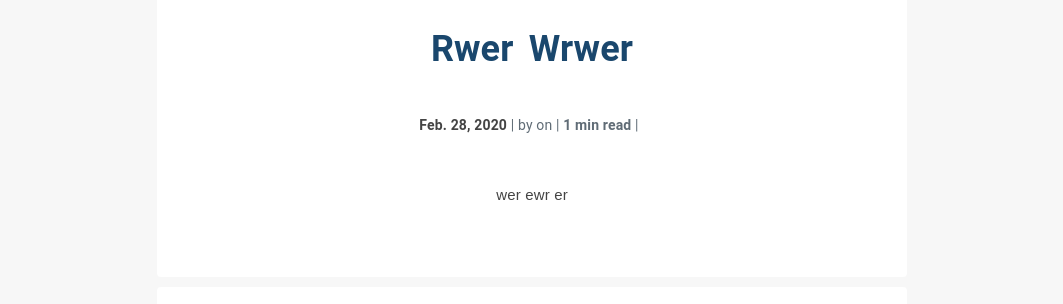
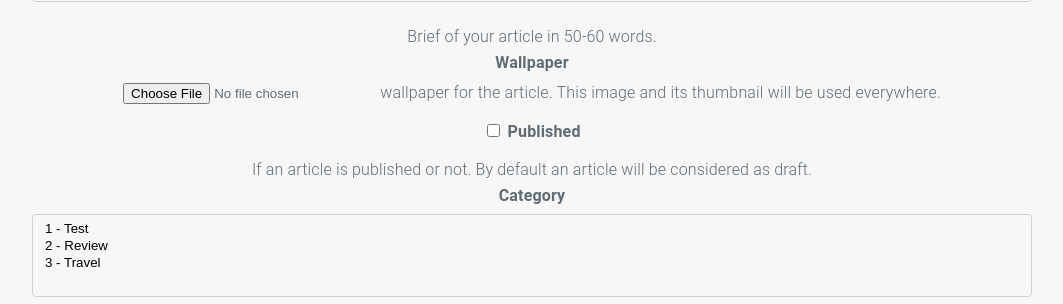
Before and after one commit to nalindobhal/django_blog, a Django app: page / in a window 1280 px wide. Shown: the part 385-689 px from the top of the page, without its empty margins (108-1171 px from the left). Run offline with Django 3.2, Linux system fonts and the light colour scheme; a user stored in the database is signed in; data comes from the database, SQL or seed files in the repository; both versions use the stored data as it was after the commit; some libraries are stand-ins or nearby versions.

Commit message:
Added views and serializers

```diff
--- a/Apps/Blog/forms.py
+++ b/Apps/Blog/forms.py
@@ -2,7 +2,7 @@ from django import forms
 from django.contrib.auth.forms import UserCreationForm as BaseUserCreationForm
 from django.contrib.auth.models import User
 
-from .models import Article
+from .models import Article, ArticleCategory
 
 
 class UserCreationForm(BaseUserCreationForm):
@@ -23,6 +23,9 @@ class UserCreationForm(BaseUserCreationForm):
 
 class ArticleForm(forms.ModelForm):
 
+    category = forms.ModelMultipleChoiceField(queryset=ArticleCategory.objects.all())
+
     class Meta:
         model = Article
+        exclude = ['slug', 'published_by']
         fields = '__all__'
--- a/Apps/Blog/models.py
+++ b/Apps/Blog/models.py
@@ -36,9 +36,9 @@ class ArticleCategory(BaseAppModel):
     def __str__(self):
         return '%s - %s' % (self.id, self.name)
 
-    @property
-    def get_absolute_url(self):
-        return reverse('blogs:category', kwargs={'slug': self.slug})
+    # @property
+    # def get_absolute_url(self):
+    #     return reverse('category', kwargs={'slug': self.slug})
 
     def save(self, force_insert=False, force_update=False, using=None, update_fields=None):
         self.slug = create_slug(self.name)
@@ -79,9 +79,9 @@ class Article(BaseAppModel):
     def __str__(self):
         return '%s-%s' % (self.id, self.name)
 
-    # @property
-    # def get_absolute_url(self):
-    #     return reverse('blog', kwargs={'slug': self.slug})
+    @property
+    def get_absolute_url(self):
+        return reverse('blog_view', kwargs={'slug': self.slug})
 
 
 # Comments model
--- a/Apps/Blog/serializers.py
+++ b/Apps/Blog/serializers.py
@@ -1,3 +1,5 @@
+from uuid import uuid4
+
 from rest_framework.serializers import ModelSerializer
 
 from .models import Article
@@ -7,4 +9,13 @@ class ArticleSerializer(ModelSerializer):
 
     class Meta:
         model = Article
-        fields = '__all__'
+        exclude = ['slug', 'published_by', 'published_on']
+
+
+    def create(self, validated_data):
+    	categories = validated_data.pop('category')
+    	slug = "-".join([validated_data['name'], str(uuid4())])
+    	article = Article.objects.create(slug=slug, **validated_data)
+    	for cat in categories:
+    		article.category.add(cat)
+    	return article
--- a/Apps/Blog/urls.py
+++ b/Apps/Blog/urls.py
@@ -2,22 +2,19 @@ from django.urls.conf import path
 from django.contrib.auth.views import LogoutView
 
 from .views import (
-index, BlogApiView,
+index, BlogApiView, BlogGetUpdateView,
 CustomLoginView, registration_view, LoginView
 )
 
 urlpatterns = [
     path('', index, name='index_page'),
-    path('blogs/', BlogApiView.as_view(), name='index_page'),
-    path('blogs/add/', BlogApiView.as_view(), name='add_blog'),
-    # path(r'^blogs/sanitize/$', sanitize_blog, name='sanitize_blog'),
+    path('blogs/', BlogApiView.as_view(), name='blogs_page'),
+    path('blogs/add/', index, name='add_blog'),
     # path(r'^blogs/upload/$', blog_upload_image, name='upload_blog_image'),
     # path(r'^blogs/tags/$', get_tags, name='get_tags'),
 
-    # path(r'^blogs/(?P<token>[\w.@+-]+)/edit/$', EditBlog.as_view(), name='blog-edit'),
 
-
-    # path(r'^blogs/(?P<slug>[\w.@+-]+)/$', blog_view, name='blog'),
+    path('blogs/<slug:slug>/', BlogGetUpdateView.as_view(), name='blog_view'),
     # path(r'^category/(?P<slug>[\w.@+-]+)/$', category_view, name='category'),
 
     # path(r'^api/comment/$', login_required(submit_comment, login_url=settings.REDIRECT_TO_LOGIN), name='comment'),
--- a/Apps/Blog/views.py
+++ b/Apps/Blog/views.py
@@ -5,8 +5,9 @@ from django.shortcuts import render, redirect
 from django.urls.base import reverse
 from django.views.decorators.http import require_http_methods
 
-from rest_framework.decorators import api_view, permission_classes, renderer_classes
-from rest_framework.permissions import AllowAny
+from rest_framework.authentication import SessionAuthentication, BasicAuthentication
+from rest_framework.decorators import api_view, permission_classes, renderer_classes, authentication_classes
+from rest_framework.permissions import AllowAny, IsAuthenticated
 from rest_framework.renderers import TemplateHTMLRenderer
 from rest_framework.response import Response
 from rest_framework import generics
@@ -49,17 +50,37 @@ class CustomLoginView(LoginView):
 @permission_classes((AllowAny,))
 @renderer_classes((TemplateHTMLRenderer,))
 def index(request):
-    blogs = Article.objects.filter(published=True)
-    return Response({'blogs': blogs}, template_name='index.html')
+    if not request.user.is_authenticated:
+        return redirect(reverse('login'))
+    return Response({'serializer': ArticleSerializer(), 'source': 'add'}, template_name='index.html')
 
 
 class BlogApiView(generics.ListCreateAPIView):
 
     serializer_class = ArticleSerializer
+    authentication_classes = [SessionAuthentication, BasicAuthentication]
+    permission_classes = [IsAuthenticated]
+    template_name = 'index.html'
 
     def get_queryset(self):
         return Article.objects.all()
 
     def get(self, request, *args, **kwargs):
         blogs = Article.objects.filter(published=True)
-        return Response({'blogs': blogs, 'form': ArticleForm()}, template_name='index.html')
+        return Response({'blogs': blogs, 'source': 'list'})
+
+    def create(self, request, *args, **kwargs):
+        serializer = self.serializer_class(data=request.data)
+        if serializer.is_valid():
+            serializer.save(published_by=self.request.user)
+        print(serializer.errors)
+        return Response({'errors': serializer.errors}, )
+
+    def perform_create(self, serializer):
+        serializer.save(published_by=self.request.user)
+
+
+class BlogGetUpdateView(generics.RetrieveUpdateAPIView):
+    serializer_class = ArticleSerializer
+    permission_classes = [IsAuthenticated]
+    template_name = 'index.html'
--- a/templates/base.html
+++ b/templates/base.html
@@ -20,7 +20,7 @@
     <ul>
         <li><a class="active" href="{% url 'index_page' %}">Home</a></li>
         {% if request.user.is_authenticated %}
-            <li><a href="">Add Blog</a></li>
+            <li><a href="{% url 'add_blog' %}">Add Blog</a></li>
             <li><a href="{% url 'logout' %}">Logout</a></li>
         {% else %}
             <li><a href="{% url 'login' %}">Login</a></li>
--- a/templates/index.html
+++ b/templates/index.html
@@ -1,5 +1,6 @@
 {% extends 'base.html' %}
 {% load template_tags %}
+{% load rest_framework %}
 {% block content %}
     <div class="article_container mar_padd">
         {% for blog in blogs %}
@@ -44,5 +45,12 @@
                 </header>
             </article>
         {% endfor %}
+        {% if source == 'add' %}
+        <form action="{% url 'blogs_page' %}" method="post" enctype="multipart/form-data">
+            {% csrf_token %}
+            {% render_form serializer %}
+            <input type="submit" value="Add Blog" />
+        </form>
+        {% endif %}
     </div>
 {% endblock content %}
```
Also changed, not shown: db.sqlite3.
